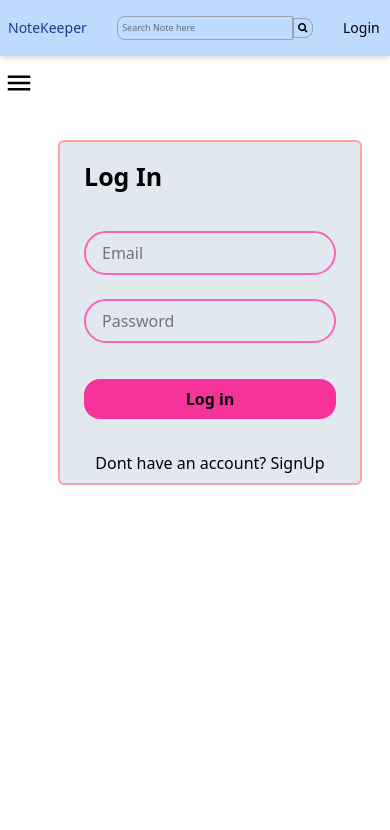
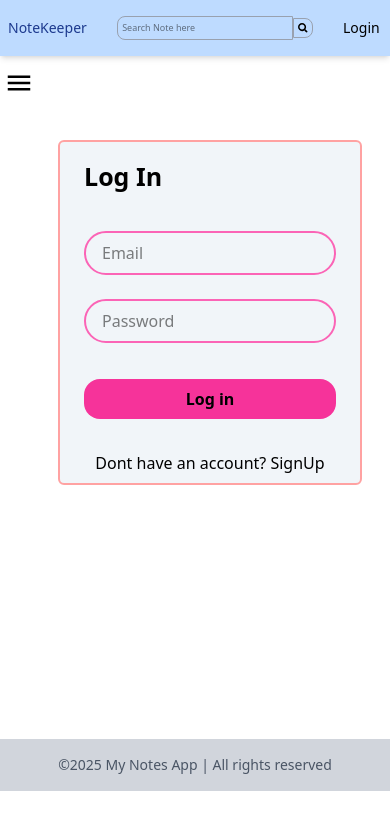
Before and after one commit to rukadikar123/Note-app-React, a React (Vite) app: page /login in a window 390 px wide. Shown: the top 830 px of the page. Built offline with nearby package versions, Linux system fonts and the light colour scheme.

Commit message:
add Footer and make all components responsive

```diff
--- a/src/components/Categories.jsx
+++ b/src/components/Categories.jsx
@@ -38,8 +38,8 @@ function Categories({ moveNote , isSideBarOpen}) {
     <>
       <div >
         {user ? (
-          <div className={`h-[84vh] md:w-[100%] bg-emerald-50 ${isSideBarOpen ? "hidden" : "block p-4"}`}>
-            <div className="flex  flex-wrap w-full mt-2 md:mt-4 border rounded-md md:rounded-2xl p-2 shadow-md bg-gray-100 md:pl-4 py-2 md:py-4 gap-4 md:gap-6">
+          <div className={` h-[82vh] md:h-[80vh] md:w-[100%] bg-emerald-50 ${isSideBarOpen ? "hidden" : "block p-4"}`}>
+            <div className="flex  flex-wrap w-full  border rounded-md md:rounded-2xl p-1 shadow-md bg-gray-100 md:pl-4 py-2 md:py-4 gap-2 md:gap-6">
               {categories.map((cat) => (
                 <p
                   onClick={() => handleSetClick(cat)}
@@ -56,7 +56,7 @@ function Categories({ moveNote , isSideBarOpen}) {
             </div>
             <div >
               {user && (
-                <div className="grid h-[70vh] grid-cols-1 md:grid-cols-3 mt-6 md:mt-0 p-6 md:p-10 gap-4 md:gap-8 overflow-y-auto scrollbar-hide ">
+                <div className="grid h-[49vh] md:h-[68vh] grid-cols-1 md:grid-cols-3 mt-6 md:mt-0 p-6 md:p-10 gap-4 md:gap-8 overflow-y-auto scrollbar-hide ">
                   {filteredNotes?.map((note) => {
                     const originalIndex = findOriginalIndex(note.id);
                     return (
--- a/src/components/CreateNote.jsx
+++ b/src/components/CreateNote.jsx
@@ -43,7 +43,7 @@ function CreateNote({ isSideBarOpen }) {
         <div
           className={` flex-col gap-6 ${
             isSideBarOpen ? "hidden" : "flex"
-          } px-6 py-6  md:py-16 w-full md:w-[78%] h-full `}
+          } px-6 py-6  md:py-10 w-full md:w-[78%] h-full `}
         >
           <div className="flex gap-4 md:gap-10 items-center">
             <input
--- /dev/null
+++ b/src/components/Footer.jsx
@@ -0,0 +1,11 @@
+import React from "react";
+
+function Footer() {
+  return (
+    <footer className="bg-gray-300  text-center p-4 text-gray-600 text-sm w-full">
+      ©2025 My Notes App | All rights reserved
+    </footer>
+  );
+}
+
+export default Footer;
--- a/src/components/Layout.jsx
+++ b/src/components/Layout.jsx
@@ -2,17 +2,19 @@ import React from "react";
 import Navbar from "./Navbar";
 import Sidebar from "./Sidebar";
 import { Outlet } from "react-router-dom";
+import Footer from "./Footer";
 
 function Layout({setIsSideBarOpen, isSideBarOpen}) {
   return (
     <div className="h-screen w-full">
       <Navbar />
-      <div className="flex  w-full p-1">
+      <div className="flex w-full p-1">
         <Sidebar
         isSideBarOpen={isSideBarOpen}
                   setIsSideBarOpen={setIsSideBarOpen}/>
         <Outlet />
       </div>
+      <Footer/>
     </div>
   );
 }
--- a/src/components/Login.jsx
+++ b/src/components/Login.jsx
@@ -5,13 +5,13 @@ import { useNavigate } from "react-router-dom";
 import { useDispatch, useSelector } from "react-redux";
 import { setUser } from "../redux/NoteSlice";
 
-function Login({isSideBarOpen}) {
+function Login({ isSideBarOpen }) {
   const [formData, setFormData] = useState({
     email: "",
     password: "",
   });
 
-  const dispatch=useDispatch()
+  const dispatch = useDispatch();
 
   const navigate = useNavigate();
 
@@ -27,23 +27,27 @@ function Login({isSideBarOpen}) {
     signInWithEmailAndPassword(auth, formData.email, formData.password)
       .then((res) => {
         console.log(res.user.email);
-        dispatch(setUser(res.user.email))
-        alert("logged in successfully")
+        dispatch(setUser(res.user.email));
+        alert("logged in successfully");
       })
       .catch((error) => {
-        console.log("error is :", error)     // Handle Login  errors
-        alert("invalid credentials")
-        });
+        console.log("error is :", error); // Handle Login  errors
+        alert("invalid credentials");
+      });
 
-      navigate("/")
+    navigate("/");
 
-      setFormData({})
+    setFormData({});
   };
 
   return (
     <>
-      <div className={`h-full flex ${isSideBarOpen ? "hidden" : "block"} items-center justify-center mt-20 md:mt-24 w-full`}>
-        <div className="border-2 rounded-md border-red-300 h-full md:mx-0 mx-6 py-2 md:py-6 w-full md:w-[25vw] flex flex-col bg-slate-200 text-black items-start gap-6 justify-start px-6 ">
+      <div
+        className={`h-full flex ${
+          isSideBarOpen ? "hidden" : "block"
+        } items-center justify-center mt-20 md:mt-24 w-full`}
+      >
+        <div className="border-2 rounded-md border-red-300 h-full md:mx-0 mx-6 py-2 md:py-6 w-full md:w-[25vw] flex flex-col bg-slate-100 text-black items-start gap-6 justify-start px-6 ">
           <h1 className="font-bold  text-[25px] mt-2">Log In</h1>
           <div>
             <form onSubmit={(e) => handleSubmit(e)} className="flex flex-col">
@@ -52,14 +56,18 @@ function Login({isSideBarOpen}) {
                 type="email"
                 placeholder="Email"
                 value={formData.email}
-                onChange={(e) => setFormData({...formData, email:e.target.value})}
+                onChange={(e) =>
+                  setFormData({ ...formData, email: e.target.value })
+                }
               />
               <input
                 className="bg-transparent outline-none border-2 rounded-3xl my-3 px-4 py-2 w-full md:w-[20vw] border-pink-400"
                 type="password"
                 placeholder="Password"
                 value={formData.password}
-                onChange={(e) => setFormData({...formData, password:e.target.value})}
+                onChange={(e) =>
+                  setFormData({ ...formData, password: e.target.value })
+                }
               />
               <button
                 type="submit"
--- a/src/components/Navbar.jsx
+++ b/src/components/Navbar.jsx
@@ -48,7 +48,7 @@ function Navbar() {
         user ? "gap-3" : "justify-between px-2"
       } md:gap-46 bg-blue-200 text-black-900 shadow-md py-4 md:py-6`}
     >
-      <Link className="md:text-3xl text-sm text-blue-900  cursor-pointer hover:text-gray-500">
+      <Link to="/" className="md:text-3xl text-sm text-blue-900  cursor-pointer hover:text-gray-500">
         NoteKeeper
       </Link>
       <div className="flex items-center gap-1 md:gap-6">
--- a/src/components/NoteInfo.jsx
+++ b/src/components/NoteInfo.jsx
@@ -69,7 +69,7 @@ function NoteInfo({isSideBarOpen}) {
 
   return (
     <>
-      <div className={`flex-col ${isSideBarOpen ? "hidden" : "flex"} gap-4 px-6 md:px-10 py-10 w-full md:w-[78%] h-full `}>
+      <div className={`flex-col ${isSideBarOpen ? "hidden" : "flex"} gap-4 px-6 md:px-10 py-8 w-full md:w-[78%] h-full `}>
         <div className="flex md:gap-10 gap-6 items-center">
           <label className="md:text-xl text-md font-semibold" htmlFor="">Title</label>
           <input
--- a/src/components/Notes.jsx
+++ b/src/components/Notes.jsx
@@ -20,7 +20,7 @@ function Notes({ moveNote, isSideBarOpen }) {
 
   return (
     <div
-      className={`h-[87vh] w-[100%] bg-emerald-50  md:w-[78%] ${
+      className={`md:h-[80vh] h-[83vh] w-[100%] bg-emerald-50  md:w-[78%] ${
         isSideBarOpen ? "hidden" : "block"
       } `}
     >
--- a/src/components/PinnedNotes.jsx
+++ b/src/components/PinnedNotes.jsx
@@ -27,7 +27,7 @@ function PinnedNotes({moveNote, isSideBarOpen}) {
 
   return (
     <>
-      <div className={`h-[87vh] w-[78%] bg-emerald-50 ${isSideBarOpen ? "hidden" : "block"}`}>
+      <div className={`h-[83vh] md:h-[80vh] w-[78%] bg-emerald-50 ${isSideBarOpen ? "hidden" : "block"}`}>
         {user ? (
           <div className="grid h-full grid-cols-1 md:grid-cols-3  p-6 md:p-10 w-full gap-4 md:gap-8 overflow-y-auto scrollbar-hide ">
             {pinnedNotes?.map((note) => {
--- a/src/components/Register.jsx
+++ b/src/components/Register.jsx
@@ -30,7 +30,7 @@ function Register({isSideBarOpen}) {
   return (
     <>
         <div className={`h-full flex ${isSideBarOpen ? "hidden" : "block"} items-center justify-center mt-20 md:mt-24 w-full`}>
-        <div className="border-2 rounded-md border-red-300 h-full py-2 w-full mx-6 md:mx-0 md:w-[25vw] flex flex-col bg-slate-200 text-black items-start gap-6 justify-start px-6 ">
+        <div className="border-2 rounded-md border-red-300 h-full py-2 w-full mx-6 md:mx-0 md:w-[25vw] flex flex-col bg-slate-100 text-black items-start gap-6 justify-start px-6 ">
           <h1 className="font-bold  text-[25px] mt-2">Sign Up</h1>
           <div>
             <form onSubmit={(e) => handleSubmit(e)} className="flex flex-col">
--- a/src/components/Sidebar.jsx
+++ b/src/components/Sidebar.jsx
@@ -9,7 +9,7 @@ function Sidebar({setIsSideBarOpen, isSideBarOpen}) {
     <div
       className={`md:w-[22%] ${
         isSideBarOpen ? "w-[90%]  shadow-md bg-gray-100" : "w-8"
-      }   h-[87vh] py-2 md:py-4 md:px-1`}
+      }   h-[80vh] py-2 md:py-4 md:px-1`}
     >
       <button onClick={() => setIsSideBarOpen(!isSideBarOpen)} className="block md:hidden">
         <IoMdMenu size={30} />
--- a/src/components/Trash.jsx
+++ b/src/components/Trash.jsx
@@ -22,7 +22,7 @@ const handleRestore=(note)=>{
 }
   return (
     <>
-    <div className={`h-[87vh] w-[78%] bg-emerald-50 ${isSideBarOpen ? "hidden" : "block"} `}>
+    <div className={`h-[83vh] md:h-[80vh] w-[78%] bg-emerald-50 ${isSideBarOpen ? "hidden" : "block"} `}>
 
         {user ? (
           <div className="grid h-full grid-cols-1 md:grid-cols-3  p-6 md:p-10 w-full gap-4 md:gap-8 overflow-y-auto scrollbar-hide ">
```
